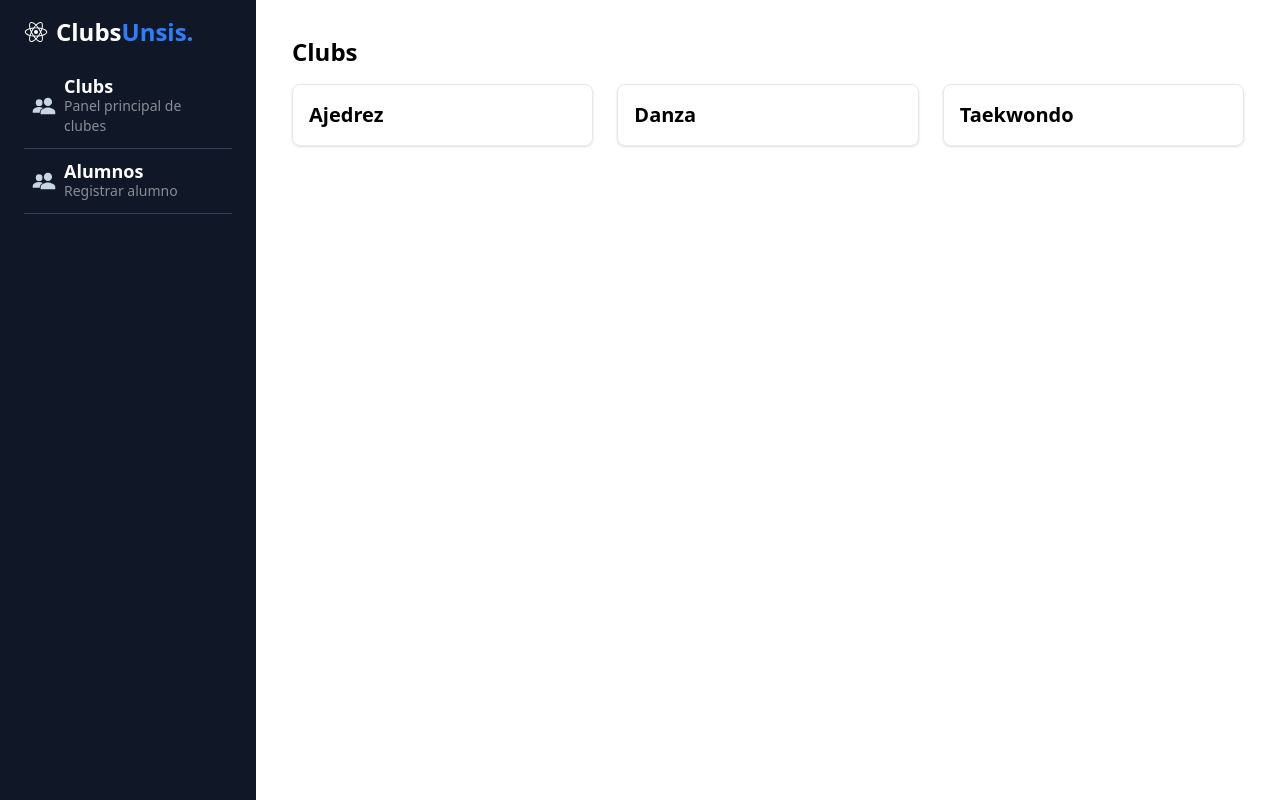
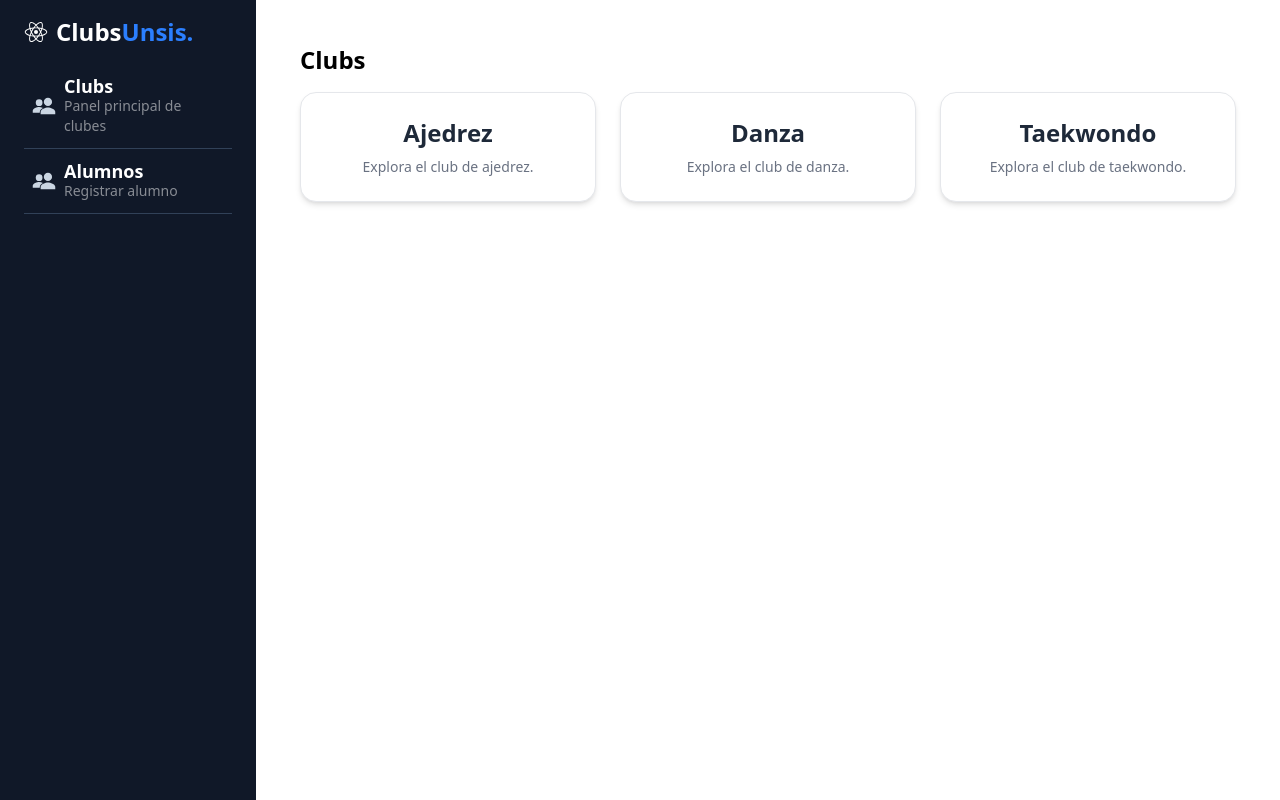
Before and after one commit to ElioenaiJs/clubs-unsis, a React (Vite) app: page /clubs-unsis/clubs in a window 1280 px wide. Built offline with nearby package versions, Linux system fonts and the light colour scheme; no server answers.

Commit message:
refactor: Remove API route constants and improve ClubsPage layout

```diff
--- a/src/constants/apiRoutes.ts
+++ /dev/null
@@ -1,6 +0,0 @@
-const BASE_URL = import.meta.env.VITE_API_BASE_URL || "http://127.0.0.1:8000/api/v1";
-
-export const API_ROUTES = {
-  AUTH: `${BASE_URL}/auth`,
-  DASHBOARD: `${BASE_URL}/dashboard`
-};
--- a/src/pages/ClubsPage.tsx
+++ b/src/pages/ClubsPage.tsx
@@ -15,20 +15,22 @@ export function ClubsPage() {
   ];
 
   return (
-    <div className="p-4">
+    <div className="p-6 max-w-7xl mx-auto">
       <h1 className="text-2xl font-bold mb-4">Clubs</h1>
 
-      <div className="grid gap-6 md:grid-cols-3">
+      <div className="grid gap-6 sm:grid-cols-2 md:grid-cols-3">
         {clubsData.map((club) => (
           <div
             key={club.id}
-            className="border border-gray-200 rounded-lg p-4 shadow hover:shadow-md transition-shadow cursor-pointer"
+            className="bg-white border border-gray-200 rounded-2xl p-6 shadow-md hover:shadow-xl hover:scale-[1.02] transition-all duration-300 cursor-pointer text-center"
             onClick={() => navigate(`/clubs-unsis/club/${club.id}`)}
           >
-            <h2 className="text-xl font-semibold">{club.nombre}</h2>
+            <h2 className="text-2xl font-semibold text-gray-800 mb-2">{club.nombre}</h2>
+            <p className="text-gray-500 text-sm">Explora el club de {club.nombre.toLowerCase()}.</p>
           </div>
         ))}
       </div>
     </div>
   );
+
 }
```
